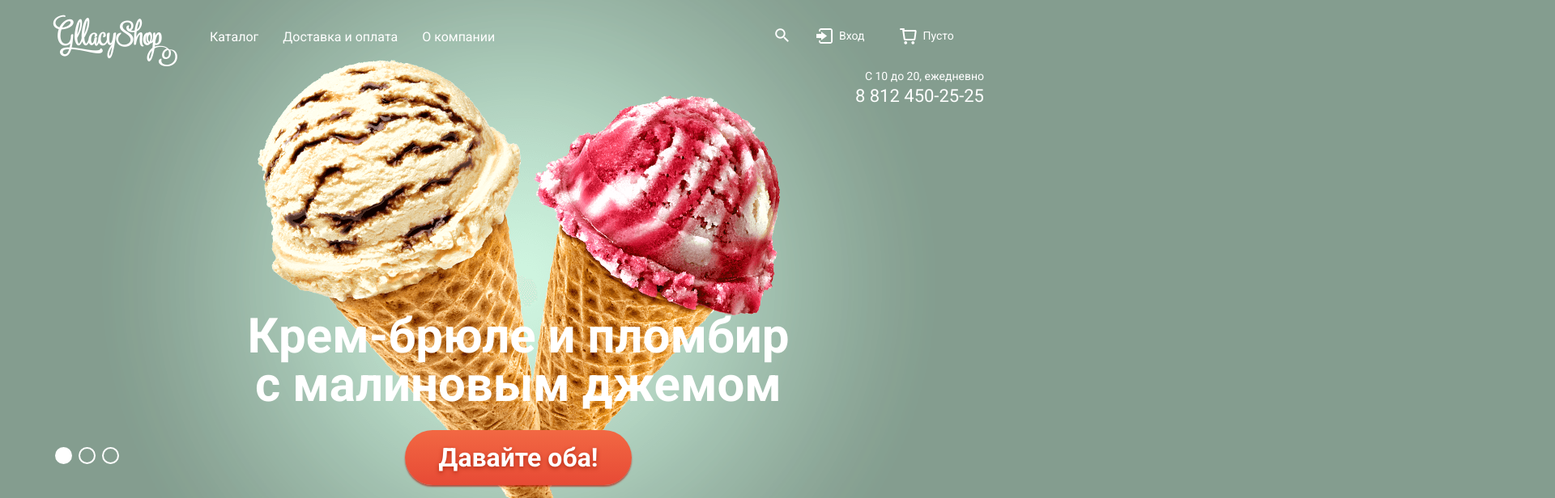
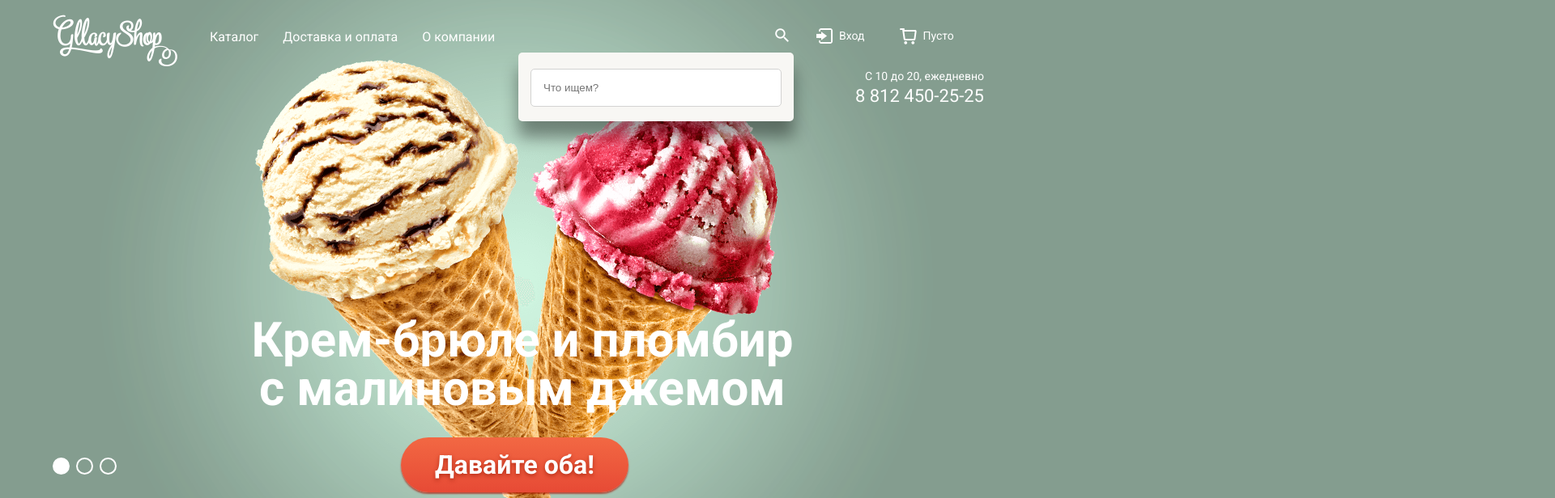
Before and after one commit to Amugbl4/HtmlAcademyGllacy, a website: page index.html in a window 1280 px wide. Both pictures are taken after a click on the link 965 px from the left and 43 px from the top of the page. Shown: the top 616 px of the page at 81% size, 1920 px wide, since content can reach past the window. Drawn offline with nearby package versions, Linux system fonts and the light colour scheme.

Commit message:
finish slider & search popap

```diff
--- a/css/style.css
+++ b/css/style.css
@@ -12,16 +12,6 @@ body {
     font-family: "Roboto", sans-serif;
     background-color:  rgb(132, 157, 143);
 }
-
-/* body input[type="radio"] {
-    display: none;
-} */
-
-/* .clearfix {
-    content: "";
-    display: table;
-    clear: both;
-} */
 
 button {
     padding: 0 20px;
@@ -113,7 +103,7 @@ button {
 .main-navigation li a:hover {
     color: #000;
     background-color: #f7f6f3;
-    border-radius: 35px;
+    border-radius: 15px;
 }
 
 .main-navigation li:last-child a {
@@ -177,6 +167,55 @@ button {
     width: 17px;
     height: 17px;
     background: transparent url("/img/Лупа.png") no-repeat;
+}
+
+/* .user-block li .search:hover .modal-search {
+    display: block;
+}
+
+.user-block .modal-search:hover {
+    display: block;
+} */
+
+.modal-search {
+    display: none;
+    position: absolute;
+    background-color: #f8f7f4;
+    width: 340px;
+    height: 85px;
+    top: 65px;
+    left: 50%;
+    padding: 20px 15px;
+    border-radius: 5px;
+    box-shadow: 0px 20px 20px 0 rgba(0, 0, 0, 0.4);
+    z-index: 20;
+}
+
+/* .modal-search {
+    display: none;
+    position: absolute;
+    background-color: #f8f7f4;
+    width: 340px;
+    height: 85px;
+    top: 5px;
+    left: -310px;
+    padding: 20px 15px;
+    margin-top: 30px;
+    border-radius: 5px;
+    box-shadow: 0px 20px 20px 0 rgba(0, 0, 0, 0.4);
+    z-index: 20;
+} */
+
+.modal-search--show {
+    display: block;
+}
+
+.modal-search input {
+    margin: 0;
+    padding: 15px;
+    width: 310px;
+    border: 1px solid #d3d3d2;
+    border-radius: 5px;
 }
 
 .search:hover::before {
@@ -247,8 +286,6 @@ button {
 }
 
 .intro-slider {
-    width: 1145px;
-    height: 881px;
     margin-top: -140px;
     margin-left: auto;
     margin-right: auto;
@@ -258,51 +295,45 @@ button {
 .intro-slider__slide {
     position: relative;
     text-align: center;
-    /* display: none; */
+    height: 900px;
+}
+
+.slick-slide {
+    outline: none;
+}
+
+.slick-slide img:focus {
+    border: none;
+    outline: none;
 }
 
 .slide__img {
-    position: absolute;
-    top: 0;
-    left: 50px;
-    z-index: -1;
-    /* transition: 0.5s ease; */
-}
-
-.slick-list {
-    overflow: visible;
-}
-
-/* .img__left {
-    position: absolute;
-    top: 0;
-    left: 20px;
+    padding-left: 50px;
     z-index: -1;
 }
 
-.img__right {
+.intro-slider__title {
     position: absolute;
-    top: 50px;
-    right: 20px;
-    z-index: -2;
-} */
-
-.intro-slider__title {
+    top: 350px;
+    left: 230px;
     font-size: 60px;
     line-height: 60px;
     color: #fff;
     max-width: 700px;
-    padding-top: 395px;
-    margin: 0 auto;
     margin-bottom: 26px;
 }
 
+.intro-slider__title + a {
+    position: absolute;
+    top: 550px;
+    left: 430px;
+}
 
 .slick-dots {
     display: flex;
     list-style: none;
     position: absolute;
-    bottom: 10px;
+    bottom: 32%;
     left: -40px;
 }
 
@@ -323,6 +354,7 @@ button {
     border: 2px solid #fff;
     border-radius: 50%;
     cursor: pointer;
+    outline: none;
 }
 
 .slick-dots .slick-active button {
@@ -336,18 +368,6 @@ button {
 .slick-dots button:active {
     background-color: rgba(255, 255, 255);
 }
-
-/* #btn-1:checked ~ .container #slide1,
-#btn-2:checked ~ .container #slide2,
-#btn-3:checked ~ .container #slide3 {
-    display: block;
-}
-
-#btn-1:checked ~ .container label[for="btn-1"],
-#btn-2:checked ~ .container label[for="btn-2"],
-#btn-3:checked ~ .container label[for="btn-3"] {
-    background-color: #fff;
-} */
 
 .info-cards {
     display: flex;
@@ -531,12 +551,12 @@ button {
 
 .card-subscription__pattern {
     background: #f8f7f4 url('/img/post_pattern.png');
-    padding: 10px 8px;
+    padding: 6px 8px;
     border-radius: 15px;
 }
 
 .card-subscription {
-    padding: 30px 20px;
+    padding: 34px 20px;
     background-color: #f8f7f4;
 }
 
@@ -564,16 +584,16 @@ button {
 }
 
 .map {
-    position: relative;
+    padding: 60px 50px;
     width: 100%;
     height: 430px;
     background: url('/img/map.jpg');
+    background-size: cover;
 }
 
 .map-info {
-    position: absolute;
-    top: 63px;
-    right: 52px;
+    max-width: 300px;
+    margin-left: auto;
     background-color: #fff;
     border-radius: 15px;
     padding: 30px 25px;
--- a/index.html
+++ b/index.html
@@ -12,9 +12,6 @@
 </head>
 
 <body>
-    <!-- <input type="radio" id="btn-1" name="toggle" checked>
-    <input type="radio" id="btn-2" name="toggle">
-    <input type="radio" id="btn-3" name="toggle"> -->
     <header class="main-header">
         <div class="container">
             <nav class="main-navigation">
@@ -30,7 +27,11 @@
             </nav>
             <div class="user-block">
                 <ul class="user-block__list">
-                    <li><a class="search" href="#" title="Поиск"></a></li>
+                    <li><a class="search" href="#" title="Поиск">
+                            <!-- <div class="modal-search">
+                                <input type="text" placeholder="Что ищем?">
+                            </div> -->
+                        </a></li>
                     <li><a class="login" href="#">Вход</a></li>
                     <li><a class="bag" href="#" title="Корзина">Пусто</a></li>
                 </ul>
@@ -48,8 +49,6 @@
             <div class="intro-slider__slides">
                 <div class="intro-slider__slide" id="slide1" data-bg-color="rgb(132, 157, 143)">
                     <div class="slide__img">
-                        <!-- <img src="/img/Мороженко 1.png" alt="мороженое" class="img__left">
-                        <img src="/img/Мороженко 2.png" alt="мороженное" class="img__right"> -->
                         <img src="/img/slide_1.png" alt="">
                     </div>
                     <h2 class="intro-slider__title">Крем-брюле и пломбир с малиновым джемом</h2>
@@ -204,7 +203,9 @@
             </div>
         </div>
         </div>
-        <div class="map">
+    </main>
+    <div class="map">
+        <div class="container">
             <div class="map-info">
                 <p class="map-info__text">Адрес главного офиса<br>
                     и офлайн магазина:
@@ -218,7 +219,7 @@
                 <a class="btn" href="#">Форма обратной связи</a>
             </div>
         </div>
-    </main>
+    </div>
     <footer class="main-footer">
         <div class="container">
             <div class="footer-social">
@@ -252,13 +253,18 @@
                 </ul>
             </div>
             <div class="footer-copyright">
-                <div class="footer-copyright__logo">
-                    <img src="/img/footer-logo.png" alt="">
-                </div>
+                <a class="footer-copyright__logo" href="#">
+                    <img src="/img/footer-logo.png" alt="Html Acadey logo">
+                </a>
                 <p class="footer-copyright__text">Сделано в <a href="">HtmlAcademy</a> 2019</p>
             </div>
         </div>
     </footer>
+    <div class="container">
+        <div class="modal-search">
+            <input type="text" placeholder="Что ищем?">
+        </div>
+    </div>
     <script src="./node_modules/jquery/dist/jquery.min.js"></script>
     <script src="node_modules/slick-carousel/slick/slick.min.js"></script>
     <script src="./js/script.js"></script>
--- a/js/script.js
+++ b/js/script.js
@@ -15,3 +15,24 @@ $('.intro-slider__slides').on('beforeChange', function (event, slick, currentSli
   const bgColor = $nextSlide.data('bg-color');
   $('body').css('background-color', bgColor);
 });
+
+// var headerSearch = document.querySelector('.user-block__list .search');
+const $headerSearch = $('.user-block__list .search');
+// var popSearch = document.querySelector('.modal-search');
+const $popSearch = $('.modal-search');
+
+$headerSearch.on('click', function (e) {
+  e.preventDefault();
+  $popSearch.toggleClass('modal-search--show');
+})
+
+// headerSearch.addEventListener("click", function (event) {
+//   console.log("клик по мышке")
+//   event.preventDefault();
+//   popSearch.classList.add("modal-search--show");
+// });
+
+// headerSearch.addEventListener("click", function (event) {
+//   event.preventDefault();
+//   popSearch.classList.remove("modal-search--show");
+// });
```
